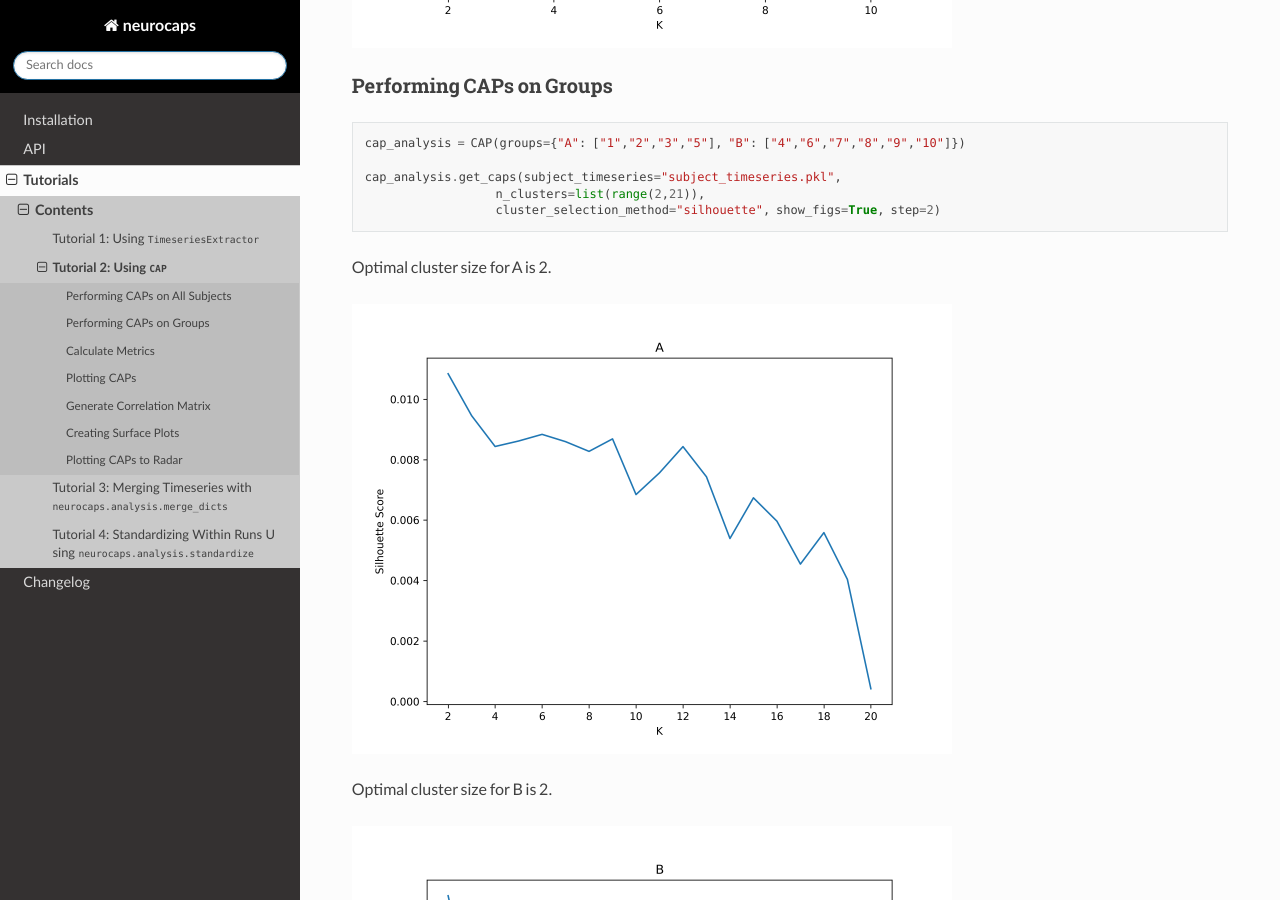
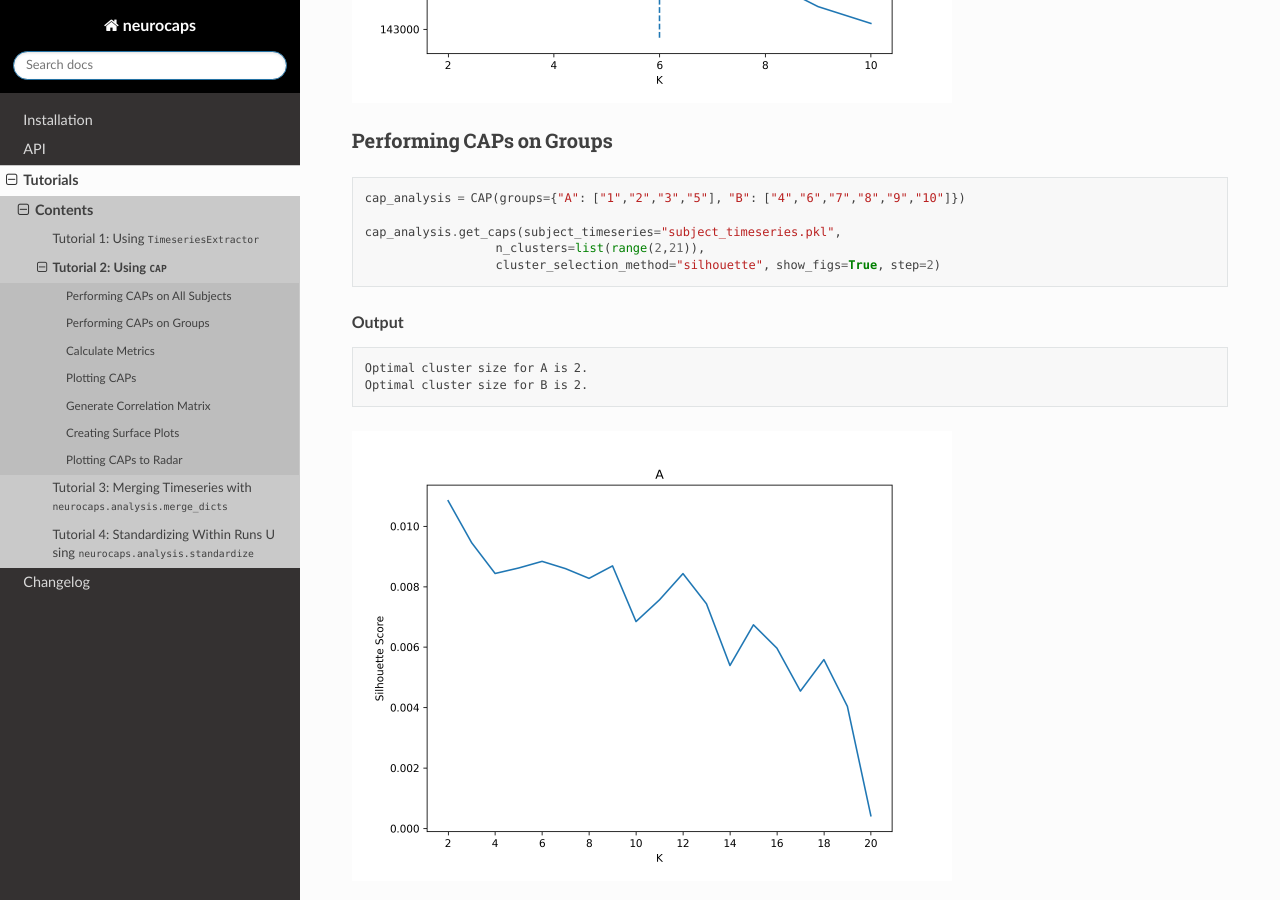
Before and after one commit to donishadsmith/neurocaps, a Sphinx documentation site: the page built from docs/examples/analysis.rst, in a window 1280 px wide and 900 px high, scrolled down 1101 px. Built offline with Sphinx 7.4.7 and the Read the Docs theme 2.0.0, drawn with Linux system fonts in a browser that asks for light colours.

Commit message:
update docs

```diff
--- a/docs/examples/additional.rst
+++ b/docs/examples/additional.rst
@@ -51,6 +51,7 @@ is appended to run-1 of the other task. For this to work, all dictionaries must
                 timeseries = combined_dicts[dict_id][subj_id][run_id]
                 print(f"For {dict_id} sub-{subj_id}; {run_id} shape is {timeseries.shape}")
 
+.. rubric:: Output
 .. code-block:: text
 
     For dict_0 sub-1; run-1 shape is (10, 100)
@@ -95,6 +96,7 @@ timeseries extraction.
     print(np.array_equal(standardized_subject_timeseries["1"]["run-1"], standardized_1))
     print(np.array_equal(standardized_subject_timeseries["1"]["run-2"], standardized_2))
 
+.. rubric:: Output
 .. code-block:: text
 
     True
--- a/docs/examples/analysis.rst
+++ b/docs/examples/analysis.rst
@@ -29,12 +29,13 @@ Performing CAPs on All Subjects
                           n_clusters=list(range(2,11)),
                           cluster_selection_method="elbow", show_figs=True, step=2)
 
-.. only:: html
+.. rubric:: Output
+.. code-block:: text
 
     Optimal cluster size for All Subjects is 6.
 
-    .. image:: embed/All_Subjects_elbow.png
-        :width: 600
+.. image:: embed/All_Subjects_elbow.png
+    :width: 600
 
 Performing CAPs on Groups
 -------------------------
@@ -46,17 +47,17 @@ Performing CAPs on Groups
                           n_clusters=list(range(2,21)),
                           cluster_selection_method="silhouette", show_figs=True, step=2)
 
-.. only:: html
+.. rubric:: Output
+.. code-block:: text
 
     Optimal cluster size for A is 2.
-
-    .. image:: embed/A_silhouette.png
-        :width: 600
-
     Optimal cluster size for B is 2.
 
-    .. image:: embed/B_silhouette.png
-        :width: 600
+.. image:: embed/A_silhouette.png
+    :width: 600
+
+.. image:: embed/B_silhouette.png
+    :width: 600
 
 Calculate Metrics
 -----------------
@@ -122,14 +123,15 @@ Creating Surface Plots
     # Apply custom cmap to surface plots
     cap_analysis.caps2surf(cmap=custom_cmap, size=(500, 100), layout="row")
 
-.. only:: html
+.. rubric:: Output
+.. code-block:: text
 
     Optimal cluster size for All Subjects is 2.
 
-    .. image:: embed/All_Subjects_CAP-1_surface_plot.png
-        :width: 800
-    .. image:: embed/All_Subjects_CAP-2_surface_plot.png
-        :width: 800
+.. image:: embed/All_Subjects_CAP-1_surface_plot.png
+    :width: 800
+.. image:: embed/All_Subjects_CAP-2_surface_plot.png
+    :width: 800
 
 Plotting CAPs to Radar
 ----------------------
```
Also changed, not shown: CHANGELOG.md (+2 -2 lines).
